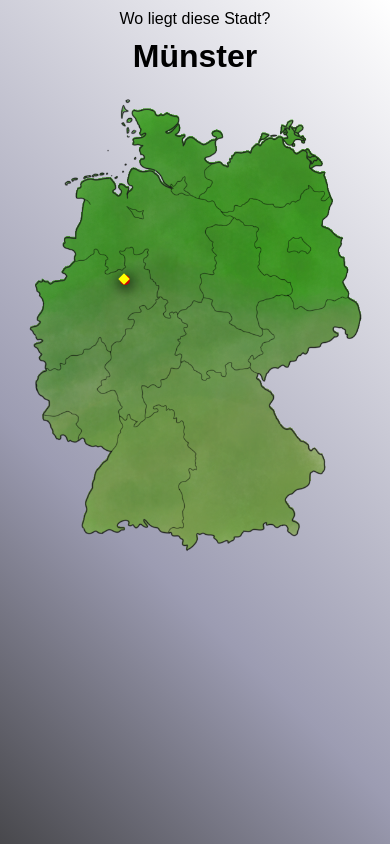
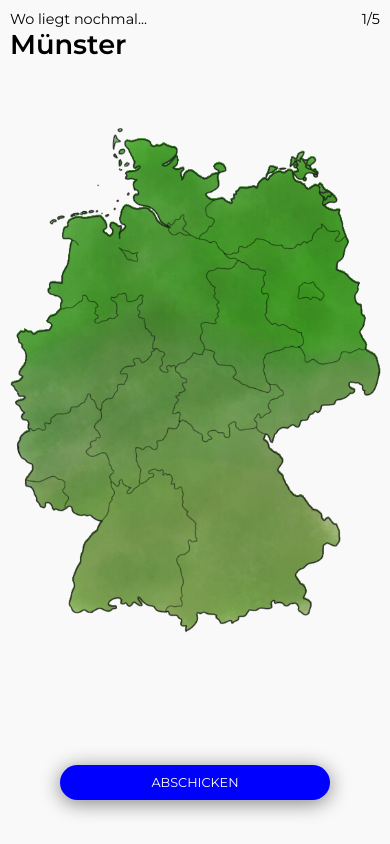
Before and after one commit to Matthias-Kuhn/matthias-kuhn.github.io, a plain HTML site: page index.html in a window 390 px wide. Drawn offline with Linux system fonts and the light colour scheme.

Commit message:
redesign for mobile

```diff
--- a/german_cities/main.css
+++ b/german_cities/main.css
@@ -1,42 +1,112 @@
 * {
     padding: 0px;
     margin: 0px;
-    font-family: sans-serif;
     text-align: center;
+
+    -webkit-touch-callout: none; /* iOS Safari */
+    -webkit-user-select: none; /* Safari */
+     -khtml-user-select: none; /* Konqueror HTML */
+       -moz-user-select: none; /* Old versions of Firefox */
+        -ms-user-select: none; /* Internet Explorer/Edge */
+            user-select: none; /* Non-prefixed version, currently
+                                  supported by Chrome, Edge, Opera and Firefox */
+
 }
 
 
 body {
     height: 100vh;
-    background:linear-gradient(45deg, rgb(72, 72, 76) 0%, rgb(156, 156, 178) 35%, rgb(255, 255, 255) 100%);
+    background:#f9f9f9;
+    font-family: 'Montserrat', sans-serif;
 }
 
 .content {
+    width: 100%;
+    height: 100%;
+}
+
+.header {
+
+    height: 12vh;
+}
+
+.main-area {
+
+    height: 78vh;
+}
+
+.btn-area {
+
+    height: 10vh;
+}
+
+#btn {
+    color: white;
+    font-size: 0.8em;
+    background-color: blue;
+    width: 250px;
+    padding: 10px;
+    position: relative;
+    top: 5px;
+    border-radius: 100px;
+    margin-left: auto;
+    margin-right: auto;
+    filter: drop-shadow(0px 3px 10px grey)
 
 }
 
+#btn:hover {
+    cursor: pointer;
+}
+
+#btn:active {
+    filter: none;
+    background-color: darkblue;
+}
 
 p {
    padding-top: 10px;
+   margin-bottom: 0px;
+   text-align: left;
+   font-size: 0.9em;
+   margin-left: 10px;
+   float: left;
 }
 
+#round {
+    float: none;
+    text-align: right;
+    position: relative;
+    right: 10px;
+}
+
+
+
 #city-name {
-    font-size: 2em;
+
+    font-size: 1.7em;
     font-weight: bold;
+    padding-top: 0px;
 }
 
 .click-box {
-    width: 350px;
+    max-width: 100%;
+    max-height: 100%;
+    aspect-ratio: 567/812;
     margin-left: auto;
     margin-right: auto;
     position: relative;
 }
 
 .click-box img {
-    width: 100%;
+    max-width: 100%;
+    max-height: 100%;
+    width: auto;
+    height: auto;
 }
 
 .marker {
+    visibility: hidden;
     width: 10px;
     height: 10px;
     border-radius: 100%;
--- a/german_cities/main.js
+++ b/german_cities/main.js
@@ -10,13 +10,12 @@ function imageClick(event) {
     var y = event.clientY - element.offsetTop;
     //alert(x+', '+y)
     let marker = document.getElementById('marker-1');
+    marker.style.visibility = "visible"
     marker.style.top = y-5 + "px";
     marker.style.left = x-5 + "px";
 
-    setResultMarker(51961563,7628202);
+    setResultMarker(52520008,13404954);
 }
-
-//document.addEventListener("click", printMousePos);
 
 document.querySelector('#click-box').addEventListener('click', imageClick)
 
--- a/index.html
+++ b/index.html
@@ -3,19 +3,31 @@
 
 <head>
   <meta charset="utf-8">
-  <title>Main</title>
+  <link rel="preconnect" href="https://fonts.googleapis.com">
+  <link rel="preconnect" href="https://fonts.gstatic.com" crossorigin>
+  <link href="https://fonts.googleapis.com/css2?family=Montserrat:wght@400;500;600&family=Poppins:wght@700&display=swap" rel="stylesheet">
+  <title>Wo liegt..?</title>
   <meta name="viewport" content="width=device-width, initial-scale=1.0">
   <link rel="stylesheet" href="german_cities/main.css">
   </head>
 
 <body>
   <div class="content">
-    <p>Wo liegt diese Stadt?</p>
-    <p id="city-name">Münster</p>
-    <div class="click-box" id="click-box">
-      <div class="marker" id="marker-1"></div>
-      <div class="marker" id="marker-2"></div>
-      <img src="german_cities/germany_borders.png">
+    <div class="header">
+      <p>Wo liegt nochmal...</p>
+      <p id="round">1/5</p>
+      <p id="city-name">Münster</p>
+    </div>
+    <div class="main-area">
+      <div class="click-box" id="click-box">
+        <div class="marker" id="marker-1"></div>
+        <div class="marker" id="marker-2"></div>
+        <img src="german_cities/germany_borders.png" draggable="false">
+      </div>
+    </div>
+    <div class="btn-area">
+      <div id="btn">ABSCHICKEN</div>
+
     </div>
   </div>
 
```
